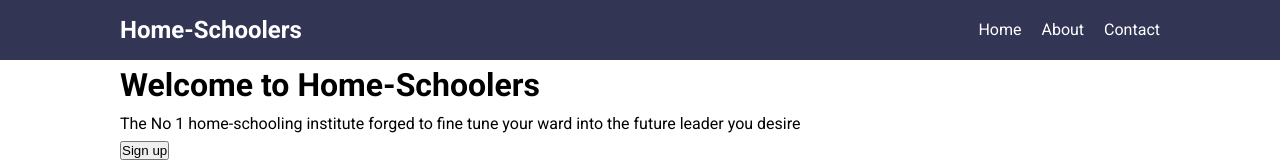
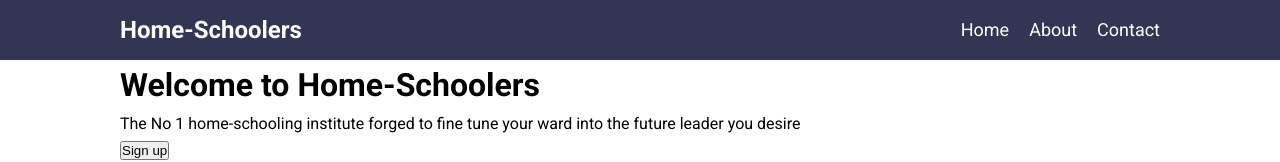
Before and after one commit to AbuMahir980/Home-School, a plain HTML site: page index.html in a window 1280 px wide. Shown: the top 162 px of the page. Drawn offline with Linux system fonts and the light colour scheme; grey boxes are pictures that could not be loaded.

Commit message:
Add nav link font size

```diff
--- a/style.css
+++ b/style.css
@@ -33,6 +33,8 @@ ul{
 .navbar a{
     text-decoration: none;
     color: #FFFFFF;
+    font-size: 18px;
+    font-weight: normal;
 }
 .navbar{
     position: sticky;
```
